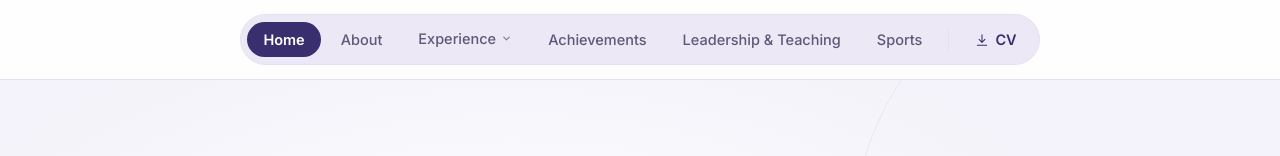
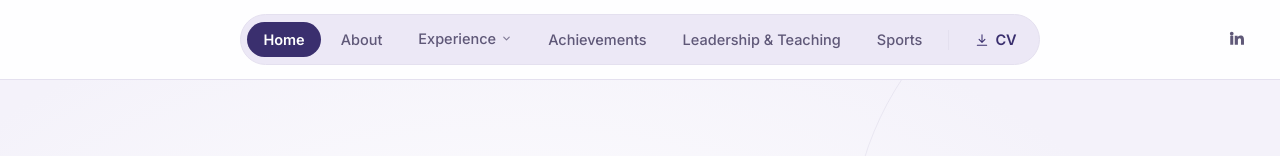
Before and after one commit to prasanaseyon/Code---Website, a React (Vite) app: page / in a window 1280 px wide. Shown: the top 156 px of the page. Built offline with nearby package versions, Linux system fonts and the light colour scheme.

Commit message:
Update data.js

```diff
--- a/src/data.js
+++ b/src/data.js
@@ -18,10 +18,11 @@ export const PROFILE = {
   socials: {
     github: "https://github.com/zvfrozel",
     scholar: "",
-    linkedin: "",
+    linkedin: "https://www.linkedin.com/in/abel-george-mathew/",
     codeforces: "",
     fide: "",
     imo: "https://www.imo-official.org/results/contestant/35510/",
+    wespa: "https://wespa.xerafin.net/player.html?id=37382",
     twitter: "",
   },
   cv: "",
@@ -407,4 +408,6 @@ export const FOOTER_NAV = [
 
 export const FOOTER_PROFILES = [
   { label: "IMO Official", href: PROFILE.socials.imo },
+  { label: "WESPA Official", href: PROFILE.socials.wespa },
+
 ];
```
